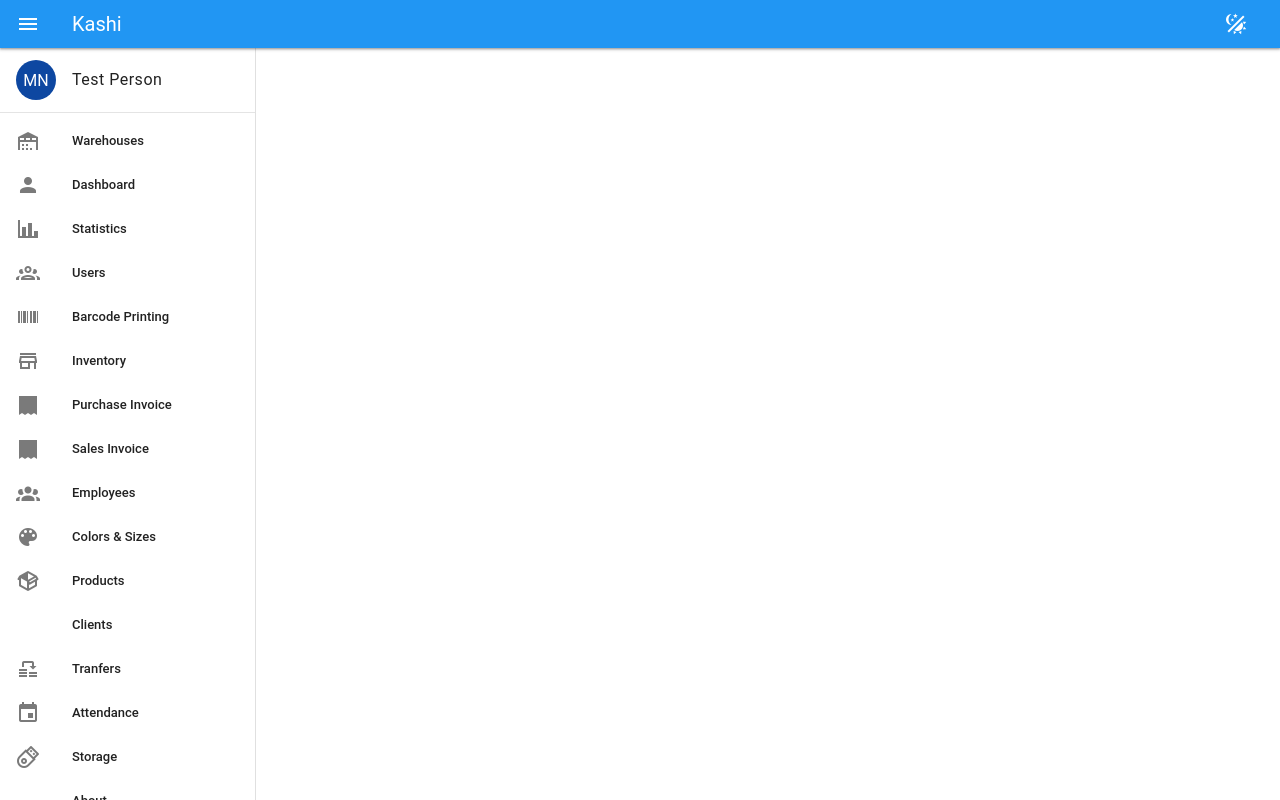
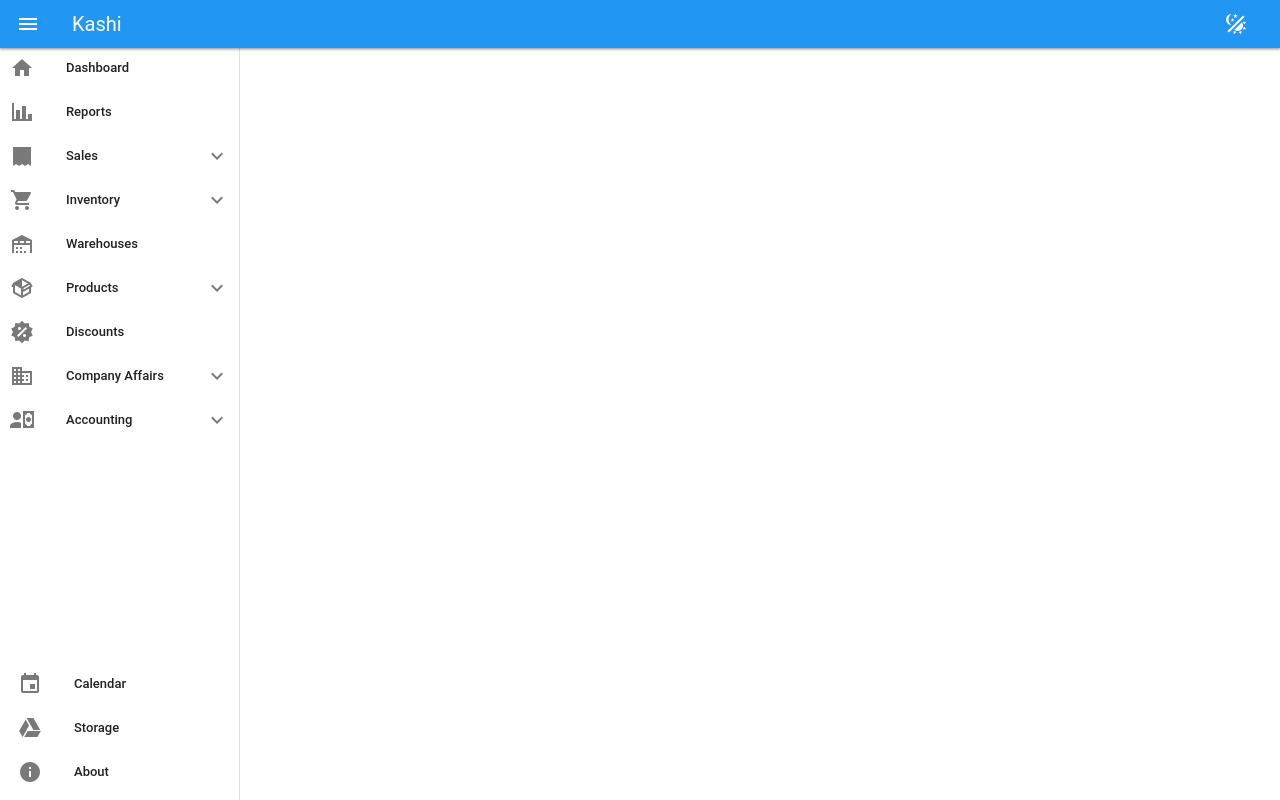
Before and after one commit to mhdna/kashi, a Vue app in the folder ui/: page / in a window 1280 px wide. Built offline with nearby package versions, Linux system fonts and the light colour scheme; a small style sheet from the web is missing.

Commit message:
ui(navdrawer): clean up and change items

```diff
--- a/ui/src/components/NavigationDrawer.vue
+++ b/ui/src/components/NavigationDrawer.vue
@@ -1,69 +1,99 @@
 <template>
-  <v-navigation-drawer location="left" permanent density="compact" v-model="props.showDrawer">
-    <template v-slot:prepend>
-      <v-list-item lines="two" title="Test Person">
-        <!-- subtitle="Logged in" -->
-        <template v-slot:prepend>
-          <v-avatar color="blue-darken-4" class="text-white" size="40">
-            MN
-          </v-avatar>
-        </template>
-      </v-list-item>
+  <v-navigation-drawer location="left" permanent density="compact" v-model="props.showDrawer" width="240">
+    <v-list density="compact" nav>
+      <template v-for="item in navItems" :key="item.title">
+        <!-- Group item -->
+        <v-list-group v-if="item.children" :value="item.title" :prepend-icon="item.icon">
+          <template v-slot:activator="{ props }">
+            <v-list-item v-bind="props" :title="item.title" />
+          </template>
+          <v-list-item v-for="child in item.children" :key="child.title" :to="child.to" :prepend-icon="child.icon"
+            :title="child.title" :value="child.title" class="mx-4 me-0" />
+        </v-list-group>
+
+        <!-- Single item -->
+        <v-list-item v-else :to="item.to" :prepend-icon="item.icon" :title="item.title" :value="item.title" />
+      </template>
+    </v-list>
+
+    <template v-slot:append>
+      <v-list density="compact" nav>
+        <div class="pa-2">
+          <v-list-item v-for="item in appendItems" :key="item.title" :to="item.to" :prepend-icon="item.icon"
+            :title="item.title" :value="item.title" />
+        </div>
+      </v-list>
     </template>
-
-    <v-divider></v-divider>
-
-    <v-list density="compact" nav den>
-      <!-- <v-list-item to="/" prepend-icon="mdi-home-city" title="Login" value="home"></v-list-item> -->
-      <v-list-item to="/warehouses" prepend-icon="mdi-warehouse" title="Warehouses" value="Warehouses"></v-list-item>
-      <v-list-item to="/dashboard" prepend-icon="mdi-account" title="Dashboard" value="account"></v-list-item>
-      <v-list-item to="/stats" prepend-icon="mdi-chart-bar" title="Statistics" value="stats"></v-list-item>
-      <v-list-item to="/users" prepend-icon="mdi-account-group-outline" title="Users" value="users"></v-list-item>
-      <v-list-item to="/barcode-printing" prepend-icon="mdi-barcode" title="Barcode Printing"
-        value="barcode-printing"></v-list-item>
-
-      <!-- <v-list-group value="products"> -->
-      <!--   <template v-slot:activator="{ props }"> -->
-      <!--     <v-list-item v-bind="props" title="Products Management"></v-list-item> -->
-      <!--   </template> -->
-
-      <!--   <v-list-item v-for="([title, icon], i) in product_management_items" :key="i" :prepend-icon="icon" :title="title" -->
-      <!--     :value="title"></v-list-item> -->
-      <!-- </v-list-group> -->
-
-      <v-list-item to="/inventory" prepend-icon="mdi-store-outline" title="Inventory" value="inventory"></v-list-item>
-      <v-list-item to="/purchase-invoice" prepend-icon="mdi-invoice" title="Purchase Invoice"
-        value="purchase-invoice"></v-list-item>
-      <v-list-item to="/sales-invoices" prepend-icon="mdi-invoice" title="Sales Invoice"
-        value="sales-invoices"></v-list-item>
-      <v-list-item to="/employees" prepend-icon="mdi-account-group" title="Employees"
-        value="sales-invoices"></v-list-item>
-      <v-list-item to="/colors_sizes" prepend-icon="mdi-palette" title="Colors & Sizes"
-        value="colors_sizes"></v-list-item>
-      <v-list-item to="/products" prepend-icon="mdi-package-variant" title="Products" value="products"></v-list-item>
-      <v-list-item to="/clients" prepend-icon="mdi-person" title="Clients" value="clients"></v-list-item>
-      <v-list-item to="/transfers" prepend-icon="mdi-transfer" title="Tranfers" value="tranfers"></v-list-item>
-      <v-list-item to="/attendance" prepend-icon="mdi-calendar" title="Attendance" value="Attendance"></v-list-item>
-      <v-list-item to="/storage" prepend-icon="mdi-usb-flash-drive-outline" title="Storage"
-        value="Storage"></v-list-item>
-      <v-list-item to="/about" prepend-icon="mdi-info" title="About" value="about"></v-list-item>
-      <v-list-item to="/settings" prepend-icon="mdi-geer" title="Settings" value="settings"></v-list-item>
-    </v-list>
   </v-navigation-drawer>
-  <!-- <v-main style="height: 250px"></v-main> -->
-  <!-- <v-slot /> -->
 </template>
 
 <script setup>
 const props = defineProps({
-  showDrawer: {
-    type: Boolean,
-    required: true
-  }
+  showDrawer: { type: Boolean, required: true }
 })
 
-// const product_management_items = [
-//   ['All Products', 'mdi-package-variant'],
-//   ['Barcodes', 'mdi-barcode'],
-// ]
+const navItems = [
+  { title: 'Dashboard', icon: 'mdi-home', to: '/dashboard' },
+  { title: 'Reports', icon: 'mdi-chart-bar', to: '/stats' },
+  {
+    title: 'Sales', icon: 'mdi-invoice', children: [
+      { title: 'Sales Invoices', icon: 'mdi-format-list-bulleted-square', to: '/sales-invoices' },
+      { title: 'Purchase Invoice', icon: 'mdi-invoice', to: '/purchase-invoice' },
+      { title: 'Clients', icon: 'mdi-account', to: '/clients' },
+    ]
+  },
+  {
+    title: 'Inventory', icon: 'mdi-cart', children: [
+      { title: 'Inventory', icon: 'mdi-store-outline', to: '/inventory' },
+      { title: 'Inventory Analysis', icon: 'mdi-sine-wave', to: '/inventory-analysis' },
+      { title: 'Assets', icon: 'mdi-hammer-wrench', to: '/assets' },
+      { title: 'Transfers', icon: 'mdi-transfer', to: '/transfers' },
+    ]
+  },
+  { title: 'Warehouses', icon: 'mdi-warehouse', to: '/warehouses' },
+  {
+    title: 'Products', icon: 'mdi-package-variant', children: [
+      { title: 'All Products', icon: 'mdi-package-variant', to: '/products' },
+      { title: 'Barcodes', icon: 'mdi-barcode', to: '/barcode-printing' },
+      { title: 'Colors & Sizes', icon: 'mdi-palette', to: '/colors_sizes' },
+    ]
+  },
+  { title: 'Discounts', icon: 'mdi-sale', to: '/discounts' },
+  {
+    title: 'Company Affairs', icon: 'mdi-domain', children: [
+      { title: 'Users', icon: 'mdi-account-group-outline', to: '/users' },
+      { title: 'Employees', icon: 'mdi-account-group', to: '/employees' },
+      { title: 'Attendance', icon: 'mdi-calendar', to: '/attendance' },
+    ]
+  },
+  {
+    title: 'Accounting', icon: 'mdi-account-cash', children: [
+      { title: 'Expenses', icon: 'mdi-currency-usd-off', to: '/expenses' },
+      { title: 'Employees', icon: 'mdi-account-group', to: '/employees' },
+      { title: 'Attendance', icon: 'mdi-calendar', to: '/attendance' },
+    ]
+  },
+]
+
+const appendItems = [
+  { title: 'Calendar', icon: 'mdi-calendar', to: '/calendar' },
+  { title: 'Storage', icon: 'mdi-google-drive', to: '/storage' },
+  { title: 'About', icon: 'mdi-information', to: '/about' },
+]
 </script>
+
+<style scoped>
+.v-list {
+  padding: 0 !important;
+}
+
+.v-list-group {
+  padding: 0 !important;
+}
+
+.v-list-item {
+  padding: 0;
+  padding-left: 10px;
+  padding-right: 10px;
+}
+</style>
```
